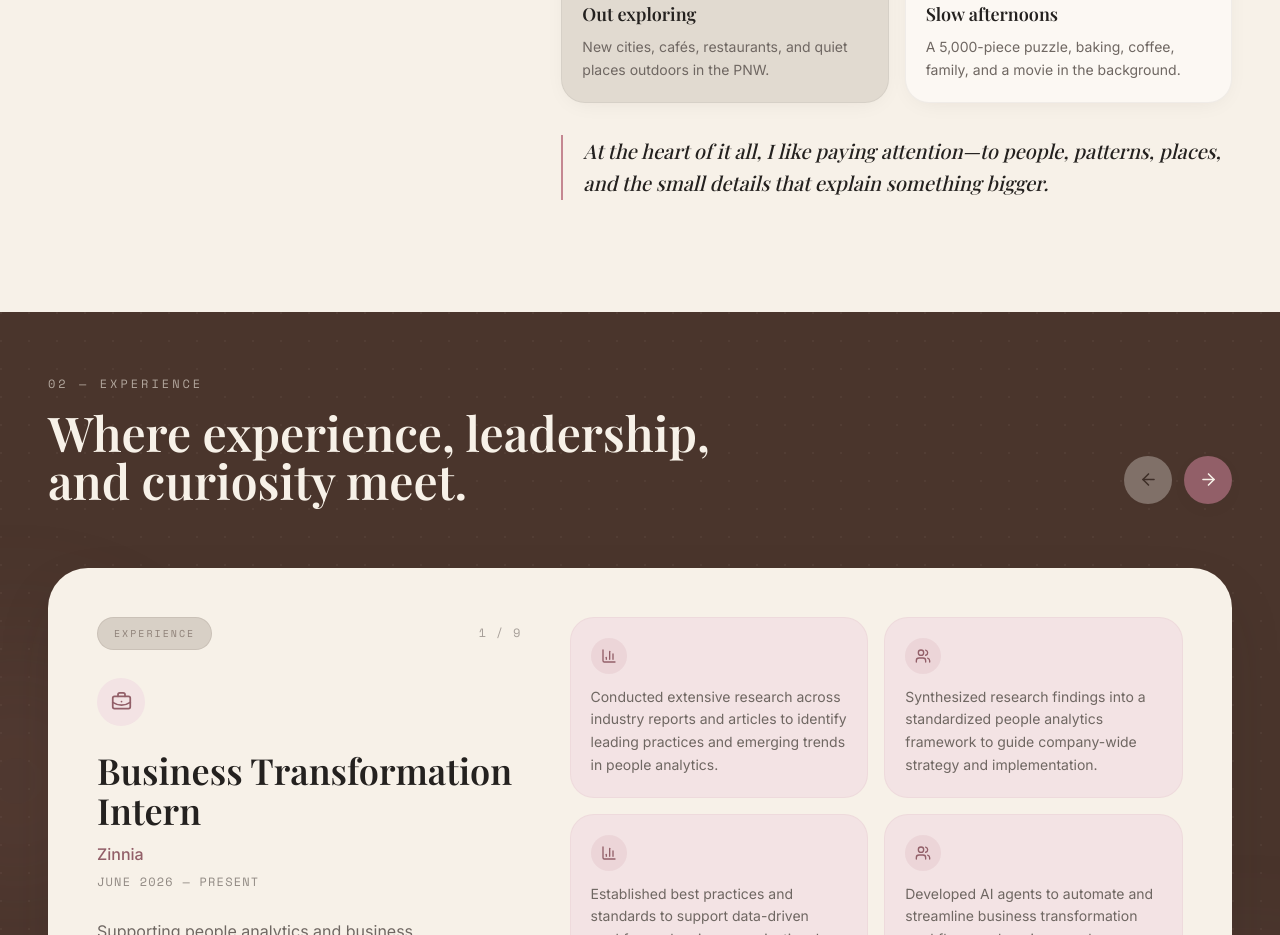
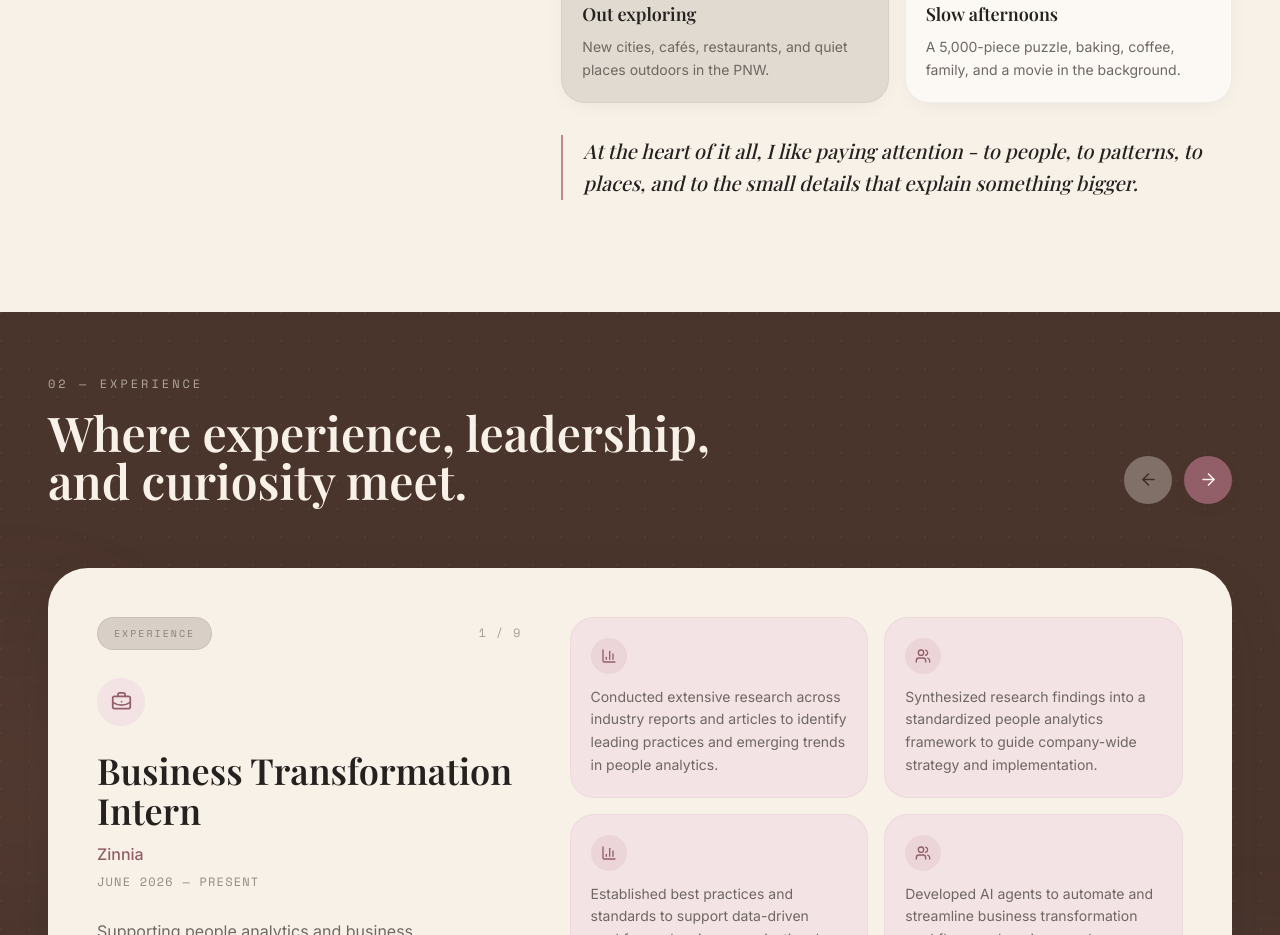
Before and after one commit to mandaakini/portfolio, a Next.js app: page / in a window 1280 px wide. Shown: the part 1580-2515 px from the top of the page. Built offline with nearby package versions, Linux system fonts and the light colour scheme.

Commit message:
Update About biography

```diff
--- a/components/About.tsx
+++ b/components/About.tsx
@@ -190,8 +190,8 @@ export default function About() {
                 transition={{ duration: 0.6, delay: 0.3 }}
                 className="mt-8 border-l-2 border-rose pl-5 font-display text-xl italic leading-relaxed text-ink"
               >
-                At the heart of it all, I like paying attention—to people,
-                patterns, places, and the small details that explain something
+                At the heart of it all, I like paying attention - to people,
+                to patterns, to places, and to the small details that explain something
                 bigger.
               </motion.p>
             </motion.div>
```
